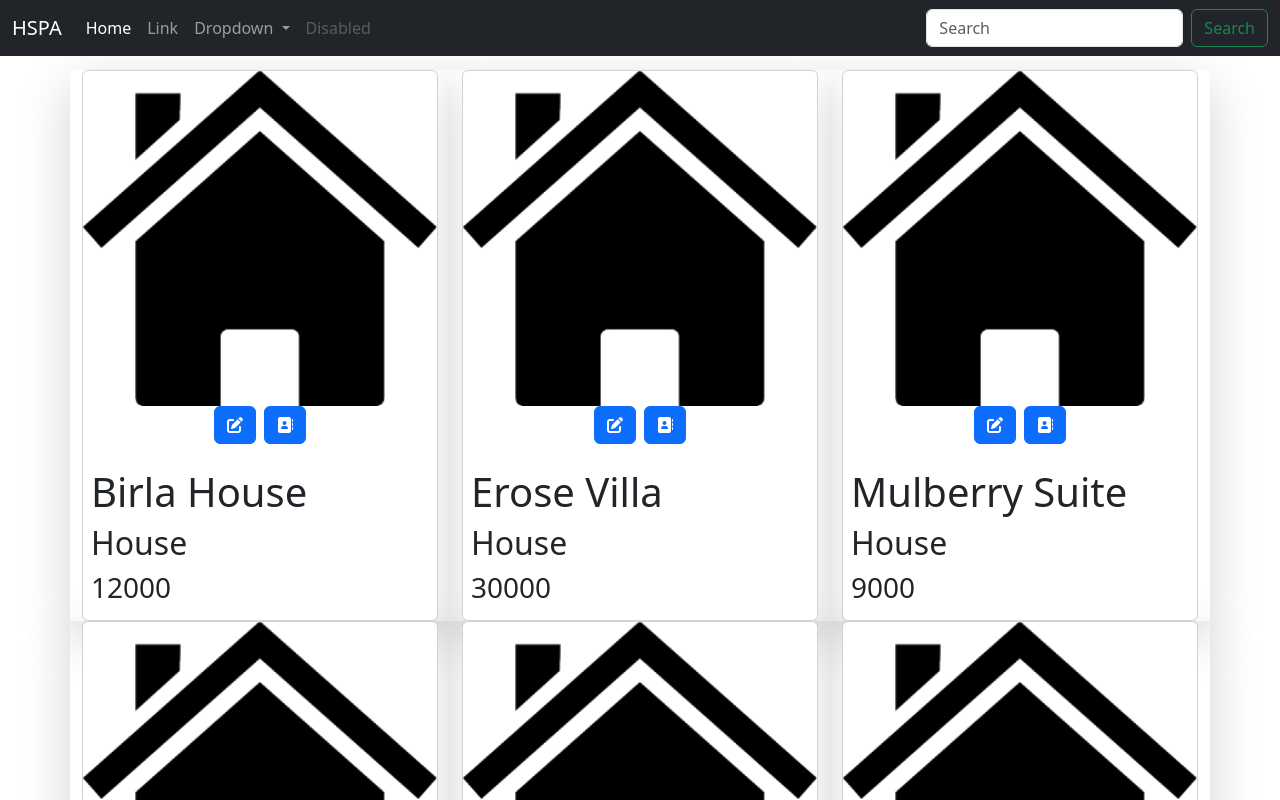
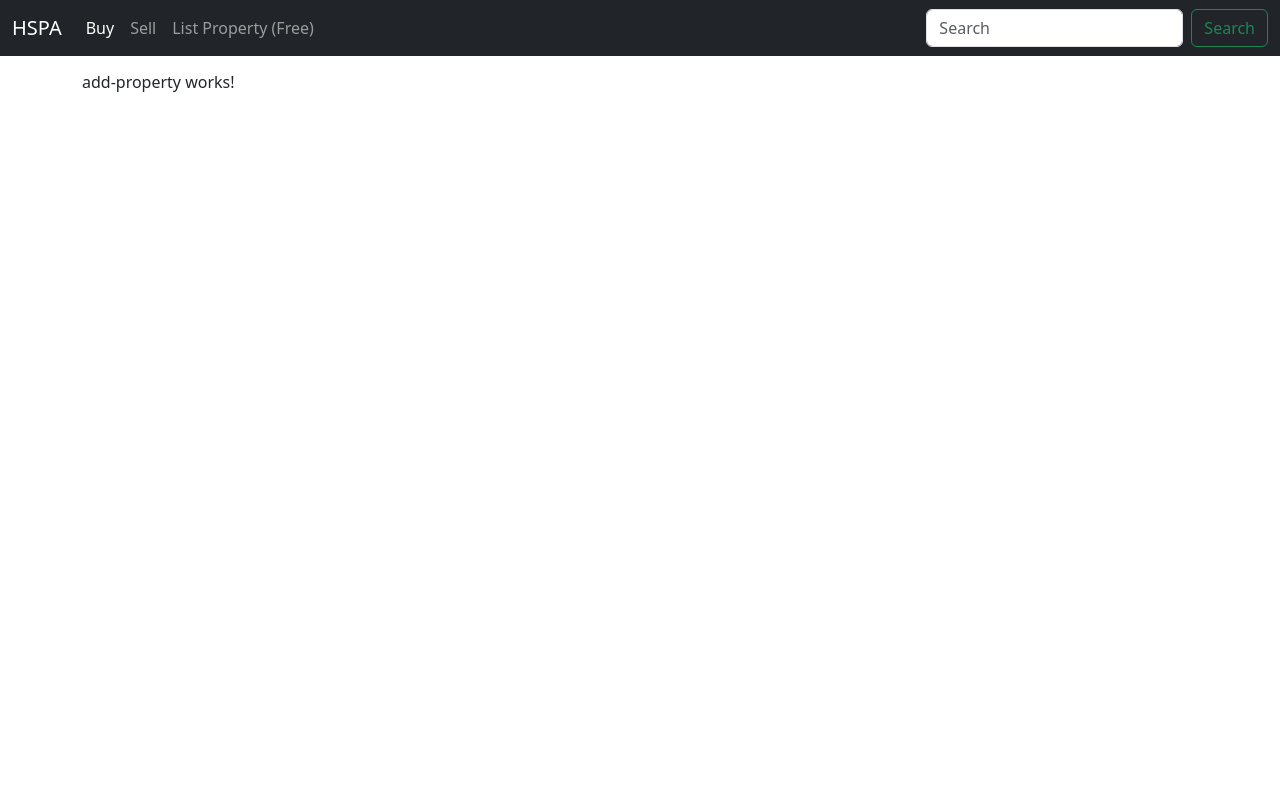
Before and after one commit to andysoti/HSPA, an Angular app in the folder Frontend/: page /add-property in a window 1280 px wide. Before the commit this address led to /. Shown: the top 800 px of the page. Built offline with nearby package versions, Linux system fonts and the light colour scheme.

Commit message:
routing setup, add-property route added

```diff
--- a/Frontend/src/app/app.component.html
+++ b/Frontend/src/app/app.component.html
@@ -2,5 +2,6 @@
 <app-nav-bar></app-nav-bar>
 
 <div class="container" style="margin-top: 70px ">
-<app-property-list></app-property-list>
+    <!-- <app-property-list></app-property-list> -->
+     <router-outlet></router-outlet>
 </div>
--- a/Frontend/src/app/app.module.ts
+++ b/Frontend/src/app/app.module.ts
@@ -1,6 +1,7 @@
 import { NgModule } from '@angular/core';
 import { BrowserModule } from '@angular/platform-browser';
 // import {HttpClientModule } from '@angular/common/http';
+import { Routes, RouterModule } from '@angular/router';
 
 import { AppRoutingModule } from './app-routing.module';
 import { AppComponent } from './app.component';
@@ -9,17 +10,25 @@
 import { NavBarComponent } from './nav-bar/nav-bar.component';
 import { HttpClientModule, provideHttpClient } from '@angular/common/http';
 import { HousingService } from './services/housing.service';
+import { AddPropertyComponent } from './property/add-property/add-property.component';
+
+const appRoutes: Routes = [
+  {path: 'add-property', component: AddPropertyComponent},
+  {path: '', component: PropertyListComponent}
+]
 
 @NgModule({
   declarations: [
     AppComponent,
     PropertyCardComponent,
     PropertyListComponent,
-      NavBarComponent
+      NavBarComponent,
+      AddPropertyComponent
    ],
   imports: [
     BrowserModule,
     AppRoutingModule,
+    RouterModule.forRoot(appRoutes)
     // HttpClientModule
   ],
   providers: [provideHttpClient(), HousingService],
--- a/Frontend/src/app/nav-bar/nav-bar.component.html
+++ b/Frontend/src/app/nav-bar/nav-bar.component.html
@@ -1,30 +1,19 @@
 <nav class="navbar navbar-expand-lg navbar-dark bg-dark fixed-top">
   <div class="container-fluid">
-    <a class="navbar-brand" href="#">HSPA</a>
+    <a class="navbar-brand" href="/">HSPA</a>
     <button class="navbar-toggler" type="button" data-bs-toggle="collapse" data-bs-target="#navbarSupportedContent" aria-controls="navbarSupportedContent" aria-expanded="false" aria-label="Toggle navigation">
       <span class="navbar-toggler-icon"></span>
     </button>
     <div class="collapse navbar-collapse" id="navbarSupportedContent">
       <ul class="navbar-nav me-auto mb-2 mb-lg-0">
         <li class="nav-item">
-          <a class="nav-link active" aria-current="page" href="#">Home</a>
+          <a class="nav-link active" aria-current="page" href="/">Buy</a>
         </li>
         <li class="nav-item">
-          <a class="nav-link" href="#">Link</a>
-        </li>
-        <li class="nav-item dropdown">
-          <a class="nav-link dropdown-toggle" href="#" role="button" data-bs-toggle="dropdown" aria-expanded="false">
-            Dropdown
-          </a>
-          <ul class="dropdown-menu">
-            <li><a class="dropdown-item" href="#">Action</a></li>
-            <li><a class="dropdown-item" href="#">Another action</a></li>
-            <li><hr class="dropdown-divider"></li>
-            <li><a class="dropdown-item" href="#">Something else here</a></li>
-          </ul>
+          <a class="nav-link" href="/">Sell</a>
         </li>
         <li class="nav-item">
-          <a class="nav-link disabled" aria-disabled="true">Disabled</a>
+          <a class="nav-link" href="/add-property">List Property (Free)</a>
         </li>
       </ul>
       <form class="d-flex" role="search">
--- /dev/null
+++ b/Frontend/src/app/property/add-property/add-property.component.html
@@ -0,0 +1,3 @@
+<p>
+  add-property works!
+</p>
--- /dev/null
+++ b/Frontend/src/app/property/add-property/add-property.component.ts
@@ -0,0 +1,15 @@
+import { Component, OnInit } from '@angular/core';
+
+@Component({
+  selector: 'app-add-property',
+  templateUrl: './add-property.component.html',
+  styleUrls: ['./add-property.component.css']
+})
+export class AddPropertyComponent implements OnInit {
+
+  constructor() { }
+
+  ngOnInit() {
+  }
+
+}
```
Also changed, not shown: Frontend/src/app/property/add-property/add-property.component.css (added).
